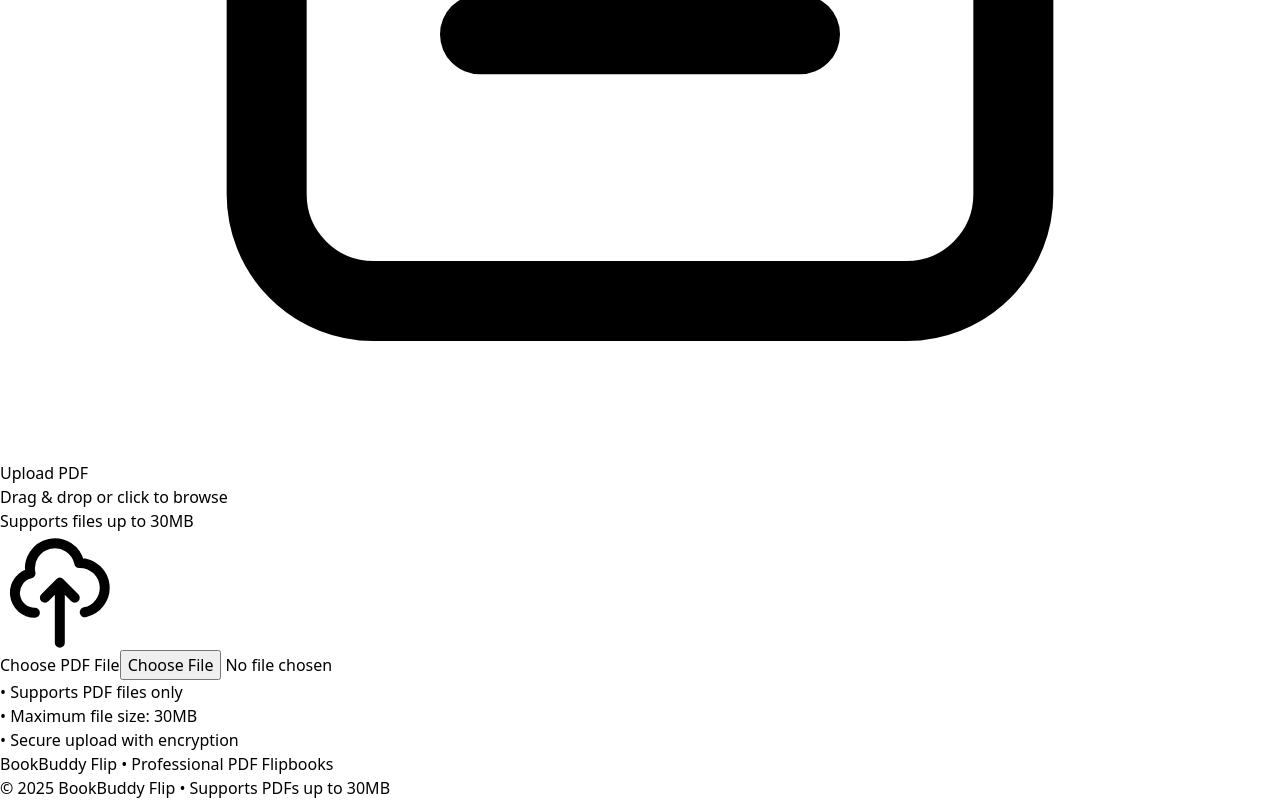
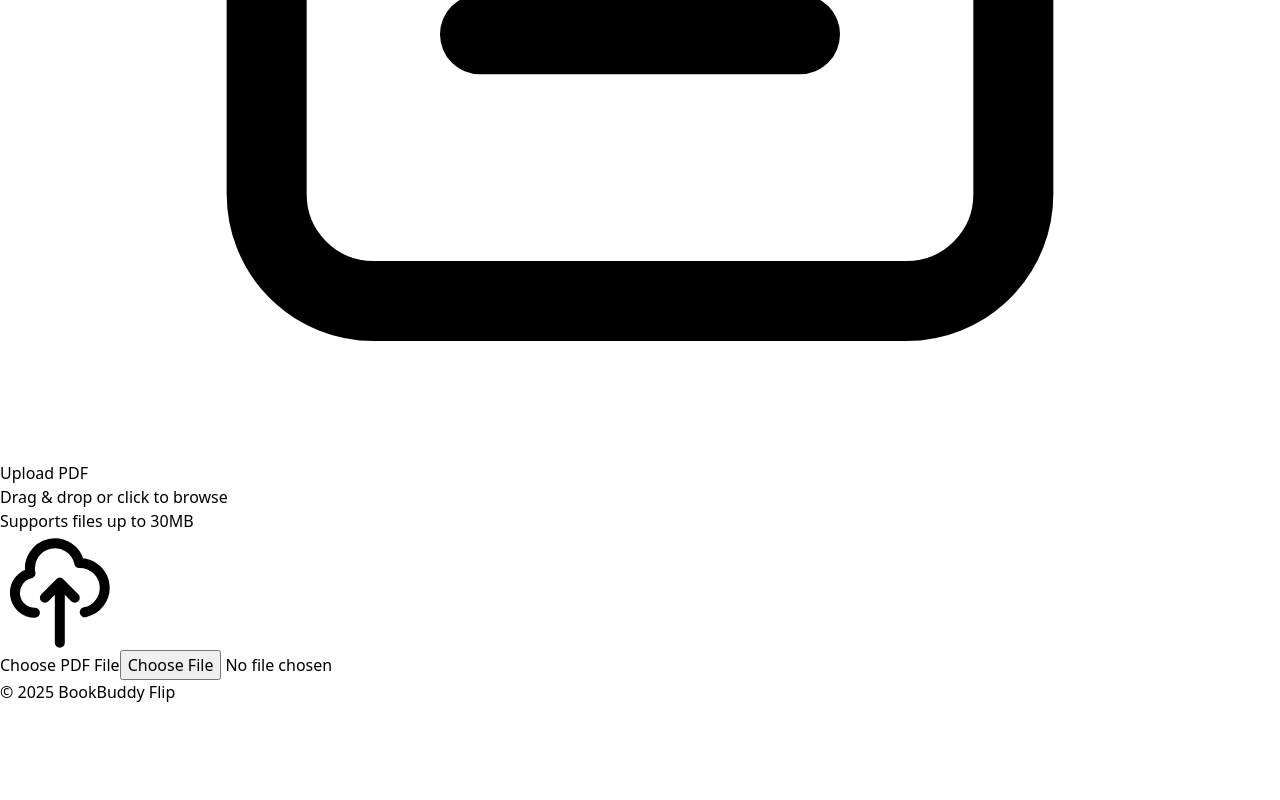
Before and after one commit to bbdevenvironment/flip-book, a React (Vite) app in the folder flipbook-frontend/: page / in a window 1280 px wide. Shown: the part 2219-3019 px from the top of the page. After the commit the page ends 2923 px from the top, so only its background shows below. Built offline with nearby package versions, Linux system fonts and the light colour scheme.

Commit message:
update the ui

```diff
--- a/flipbook-frontend/src/components/Flipbook.jsx
+++ b/flipbook-frontend/src/components/Flipbook.jsx
@@ -589,18 +589,10 @@ function Flipbook() {
                                     className="hidden"
                                 />
 
-                                <div className="text-center text-gray-500 text-sm space-y-2">
-                                    <p>• Supports PDF files only</p>
-                                    <p>• Maximum file size: 30MB</p>
-                                    <p>• Secure upload with encryption</p>
-                                </div>
+
                             </div>
 
-                            <div className="mt-8 text-center">
-                                <p className="text-gray-500 text-sm">
-                                    <span className="font-medium">BookBuddy Flip</span> • Professional PDF Flipbooks
-                                </p>
-                            </div>
+
                         </div>
                     </div>
                 )}
@@ -874,7 +866,7 @@ function Flipbook() {
                     <div className="max-w-7xl mx-auto px-4 sm:px-6 lg:px-8 py-6">
                         <div className="text-center">
                             <p className="text-gray-600 text-sm">
-                                © {new Date().getFullYear()} BookBuddy Flip • Supports PDFs up to 30MB
+                                © {new Date().getFullYear()} BookBuddy Flip
                             </p>
                         </div>
                     </div>
```
